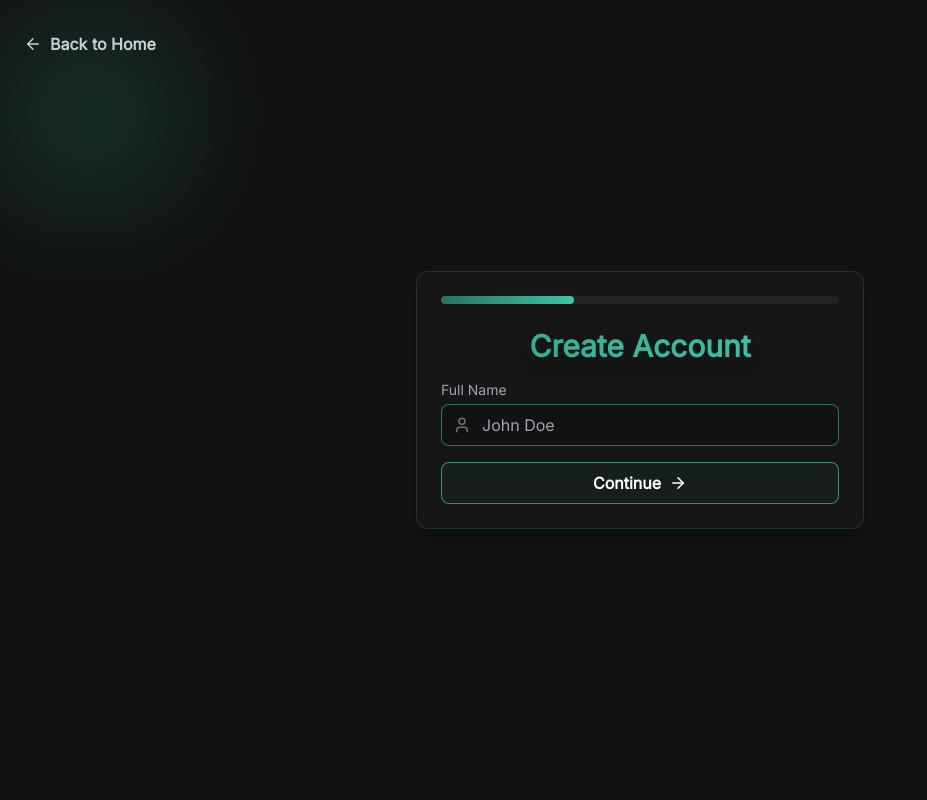
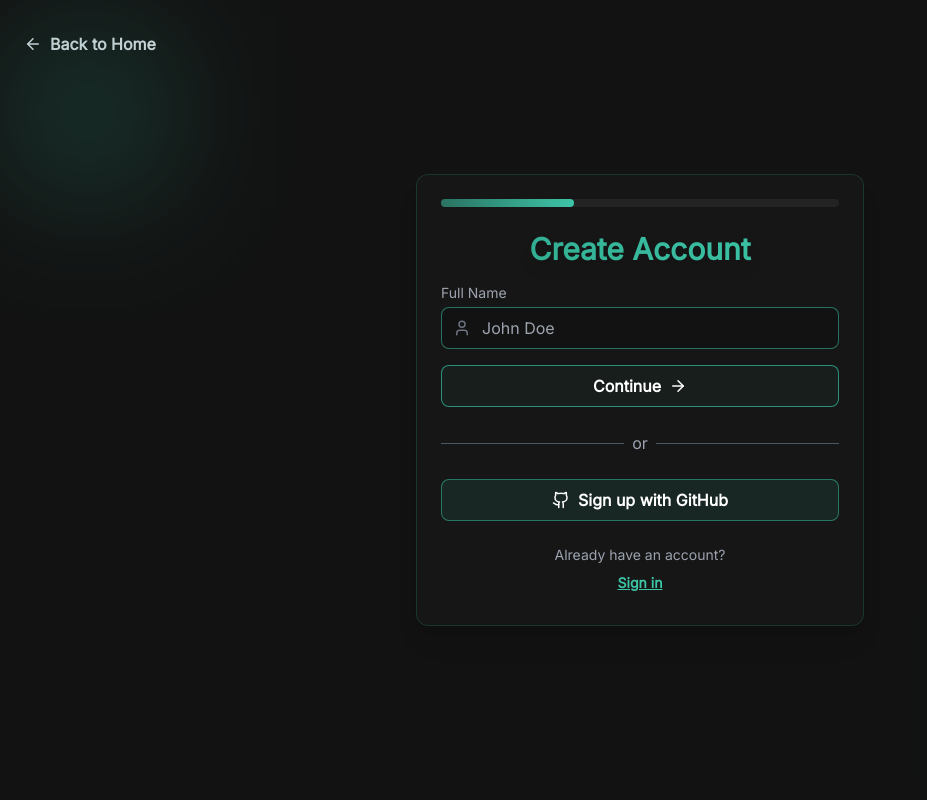
Before and after one commit to dreadfulstep/store, a Next.js app: page /sign-up in a window 1280 px wide. Shown: the whole page, without its empty margins (0-927 px from the left). Built offline with nearby package versions, Linux system fonts and the light colour scheme.

Commit message:
Added back github button on signup page

```diff
--- a/src/app/(auth)/sign-up/page.tsx
+++ b/src/app/(auth)/sign-up/page.tsx
@@ -2,7 +2,7 @@
 
 import React, { useState, useRef } from "react";
 import { motion } from "framer-motion";
-import { ArrowRight, User, Mail, Lock, ArrowLeft } from "lucide-react";
+import { ArrowRight, User, Mail, Lock, ArrowLeft, Github } from "lucide-react";
 import { useRouter } from "next/navigation";
 import Button from "@/components/Button";
 import { Input } from "@/components/Input";
@@ -162,6 +162,29 @@ const SignUp = () => {
         >
           {step < 3 ? <>Continue <ArrowRight size={18} /></> : "Complete Sign Up"}
         </Button>
+
+        <div className="my-6 flex items-center gap-2">
+          <div className="h-[1px] flex-grow bg-gray-600" />
+          <p className="text-gray-400">or</p>
+          <div className="h-[1px] flex-grow bg-gray-600" />
+        </div>
+
+        <Button
+          onClick={() => console.log("github")}
+          variant="secondary"
+          className="flex w-full items-center justify-center gap-2"
+        >
+          <Github size={18} /> Sign up with GitHub
+        </Button>
+
+        <div className="mt-6 text-center text-sm text-gray-400">
+          Already have an account?{" "}
+          <div className="w-full flex justify-center">
+            <Button variant="link" href="/login">
+              Sign in
+            </Button>
+          </div>
+        </div>
       </motion.div>
     </div>
   );
```
